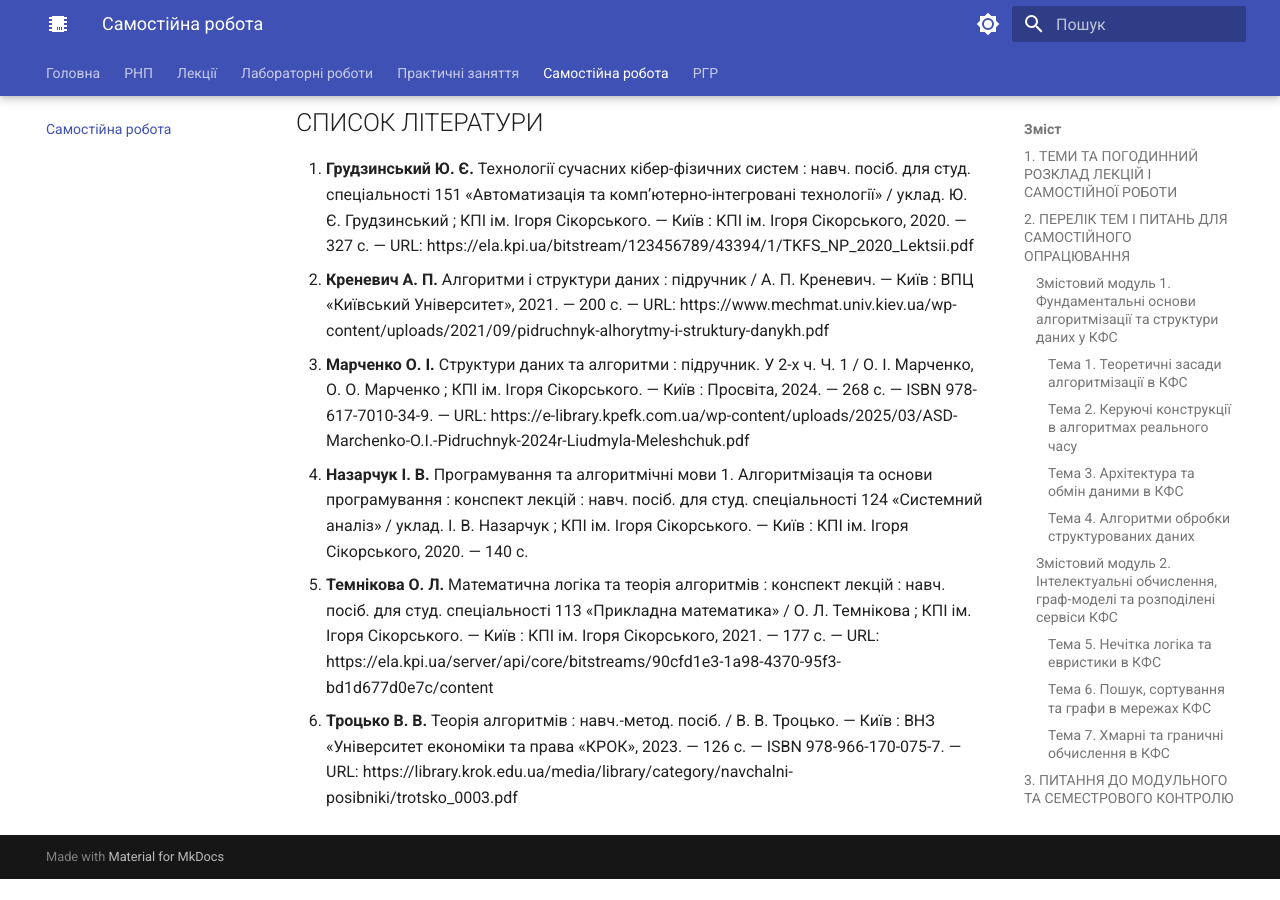
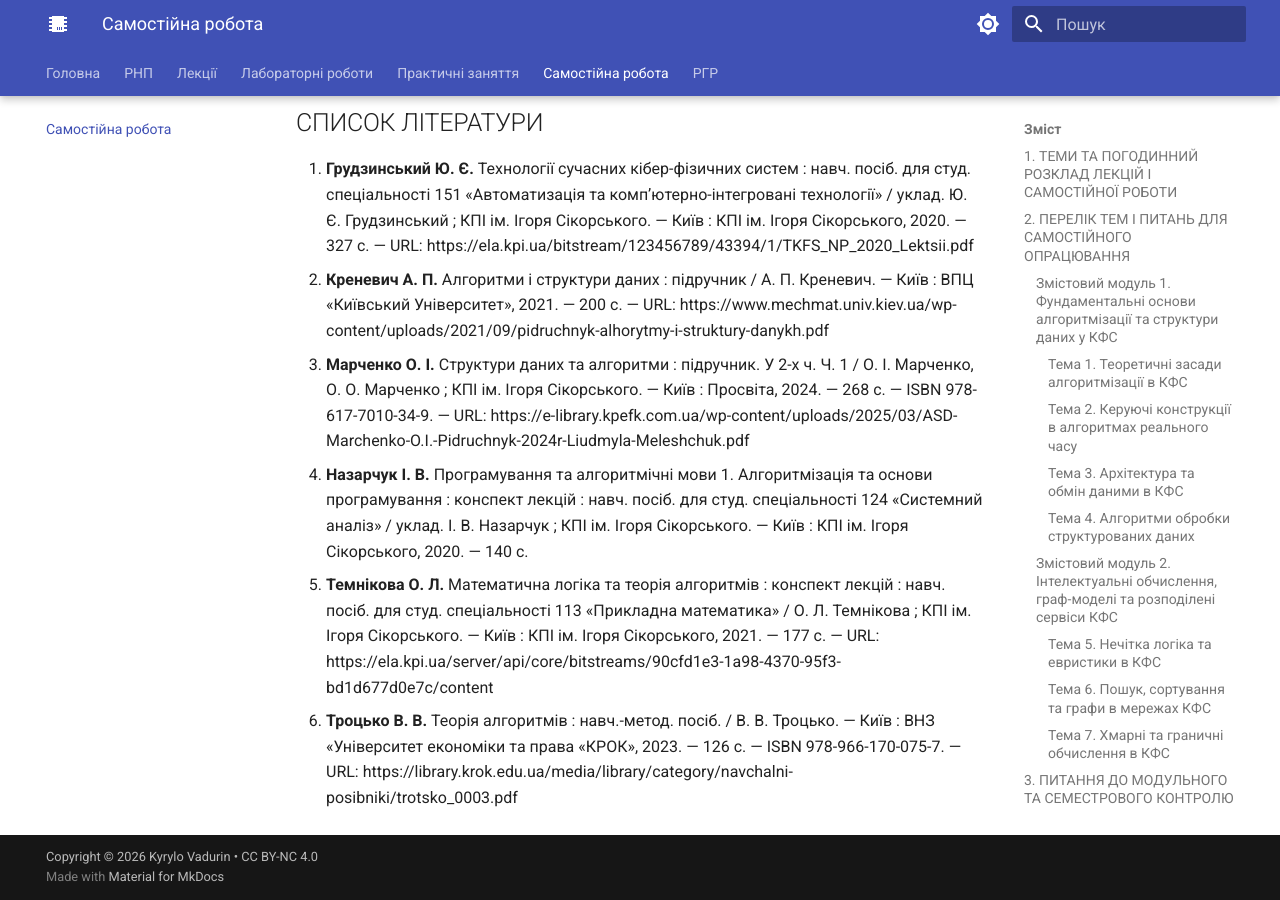
Before and after one commit to KyryloVadurin/cps-algorithms, an MkDocs documentation site: the page built from docs/self-study/index.md, in a window 1280 px wide and 900 px high, scrolled down 12739 px. Built offline with MkDocs 1.6.1 and Material for MkDocs 9.7.7, drawn with Linux system fonts in a browser that asks for light colours; before the commit the page ends 13618 px from its top, so only the background shows below that.

Commit message:
Update mkdocs.yml

```diff
--- a/mkdocs.yml
+++ b/mkdocs.yml
@@ -24,7 +24,6 @@ theme:
         icon: material/brightness-4
         name: Переключити на світлу тему
 
-  copyright: 'Copyright &copy; 2026 Kyrylo Vadurin &bull; <a href="https://creativecommons.org/licenses/by-nc/4.0/" target="_blank">CC BY-NC 4.0</a>'
 
   features:
     - navigation.tabs
@@ -77,6 +76,8 @@ extra_javascript:
 extra_css:
   - stylesheets/extra.css
 
+copyright: 'Copyright &copy; 2026 Kyrylo Vadurin &bull; <a href="https://creativecommons.org/licenses/by-nc/4.0/" target="_blank">CC BY-NC 4.0</a>'
+
 nav:
   - Головна: index.md
   - РНП: rnp.md
```
